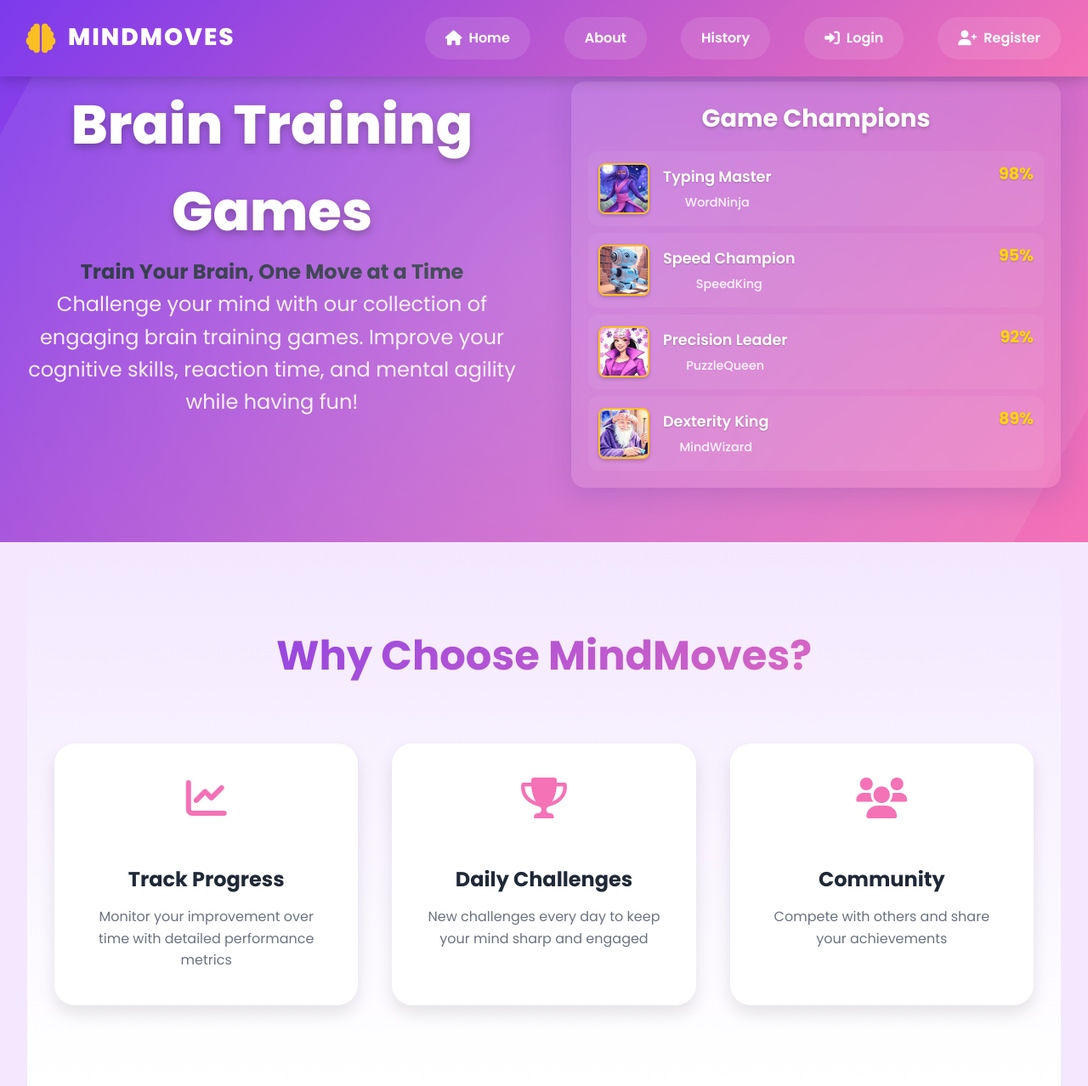
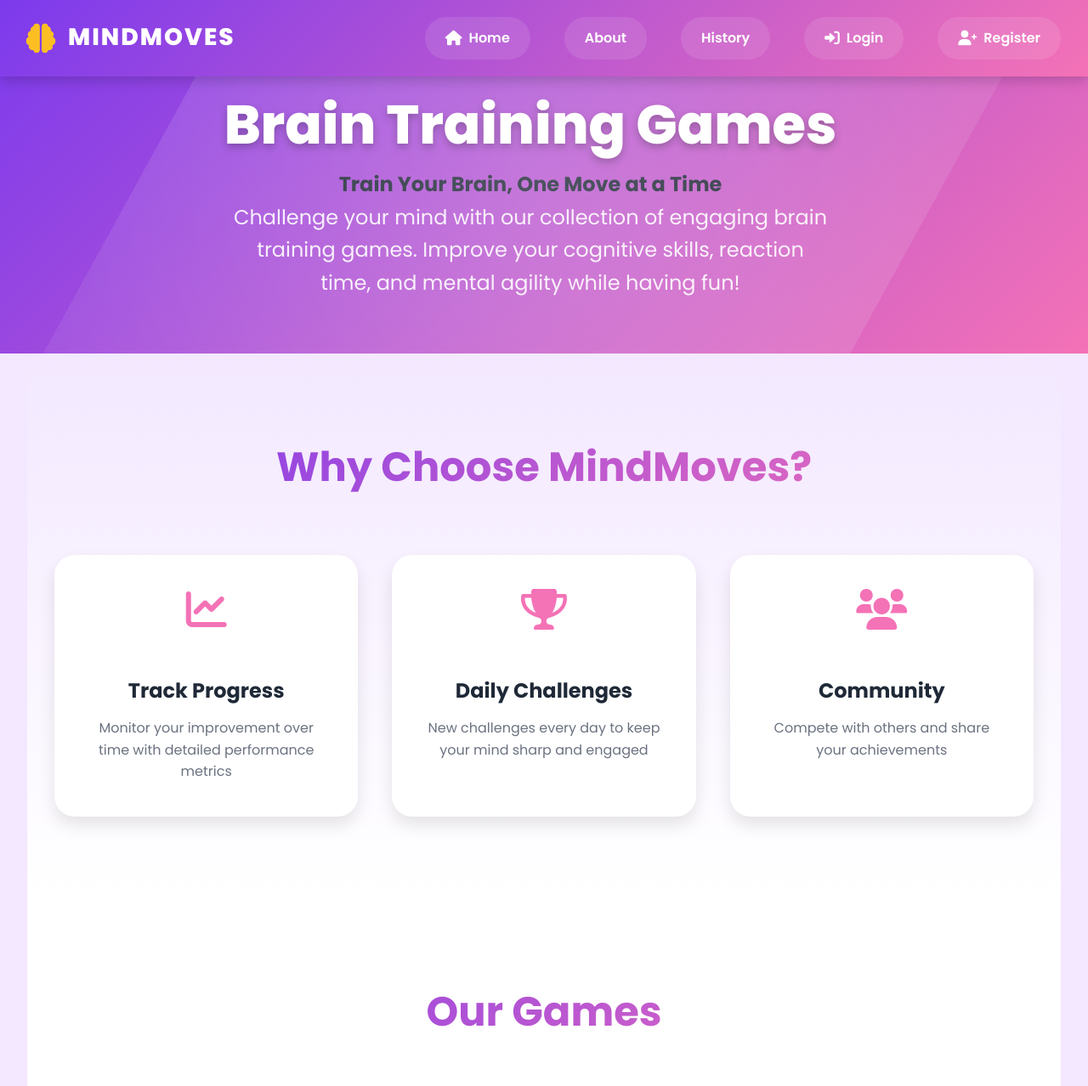
Before and after one commit to Gia-Gupta/mindmoves, a Flask app: page / in a window 1280 px wide. Shown: the top 1278 px of the page at 85% size. Run offline with Flask 2, Linux system fonts and the light colour scheme.

Commit message:
remove leaderboard

```diff
--- a/app/main/routes.py
+++ b/app/main/routes.py
@@ -6,6 +6,7 @@ from datetime import datetime
 
 @bp.route("/")
 def index():
+    """Home page route."""
     user = None
     if session.get('username'):
         user = get_user(session['username'])
--- a/app/templates/index.html
+++ b/app/templates/index.html
@@ -3,7 +3,6 @@
 {% block content %}
 <section class="hero">
     <div class="container">
-        <div class="hero-split">
         <div class="hero-content">
             {% if user %}
                 <h1>Welcome back, {{ user.first_name }}!</h1>
@@ -12,54 +11,6 @@
             {% endif %}
             <h2>Train Your Brain, One Move at a Time</h2>
             <p>Challenge your mind with our collection of engaging brain training games. Improve your cognitive skills, reaction time, and mental agility while having fun!</p>
-            </div>
-            <div class="hero-leaderboard">
-                <div class="leaderboard-card">
-                    <h2>Game Champions</h2>
-                    <div class="leaderboard-list">
-                        <div class="leaderboard-item">
-                            <img src="{{ url_for('static', filename='avatars/WordNinja.jpg') }}" alt="Avatar" class="leaderboard-avatar">
-                            <div class="champion-info">
-                                <div class="game-details">
-                                    <div class="game-title">Typing Master</div>
-                                    <div class="player-name">WordNinja</div>
-                                </div>
-                                <div class="score">98%</div>
-                            </div>
-                        </div>
-                        <div class="leaderboard-item">
-                            <img src="{{ url_for('static', filename='avatars/SmartRobot.jpg') }}" alt="Avatar" class="leaderboard-avatar">
-                            <div class="champion-info">
-                                <div class="game-details">
-                                    <div class="game-title">Speed Champion</div>
-                                    <div class="player-name">SpeedKing</div>
-                                </div>
-                                <div class="score">95%</div>
-                            </div>
-                        </div>
-                        <div class="leaderboard-item">
-                            <img src="{{ url_for('static', filename='avatars/PuzzleLady.jpg') }}" alt="Avatar" class="leaderboard-avatar">
-                            <div class="champion-info">
-                                <div class="game-details">
-                                    <div class="game-title">Precision Leader</div>
-                                    <div class="player-name">PuzzleQueen</div>
-                                </div>
-                                <div class="score">92%</div>
-                            </div>
-                        </div>
-                        <div class="leaderboard-item">
-                            <img src="{{ url_for('static', filename='avatars/BrainyWizard.jpg') }}" alt="Avatar" class="leaderboard-avatar">
-                            <div class="champion-info">
-                                <div class="game-details">
-                                    <div class="game-title">Dexterity King</div>
-                                    <div class="player-name">MindWizard</div>
-                                </div>
-                                <div class="score">89%</div>
-                            </div>
-                        </div>
-                    </div>
-                </div>
-            </div>
         </div>
     </div>
 </section>
```
Lines whose indentation alone changed are shown as unchanged.
